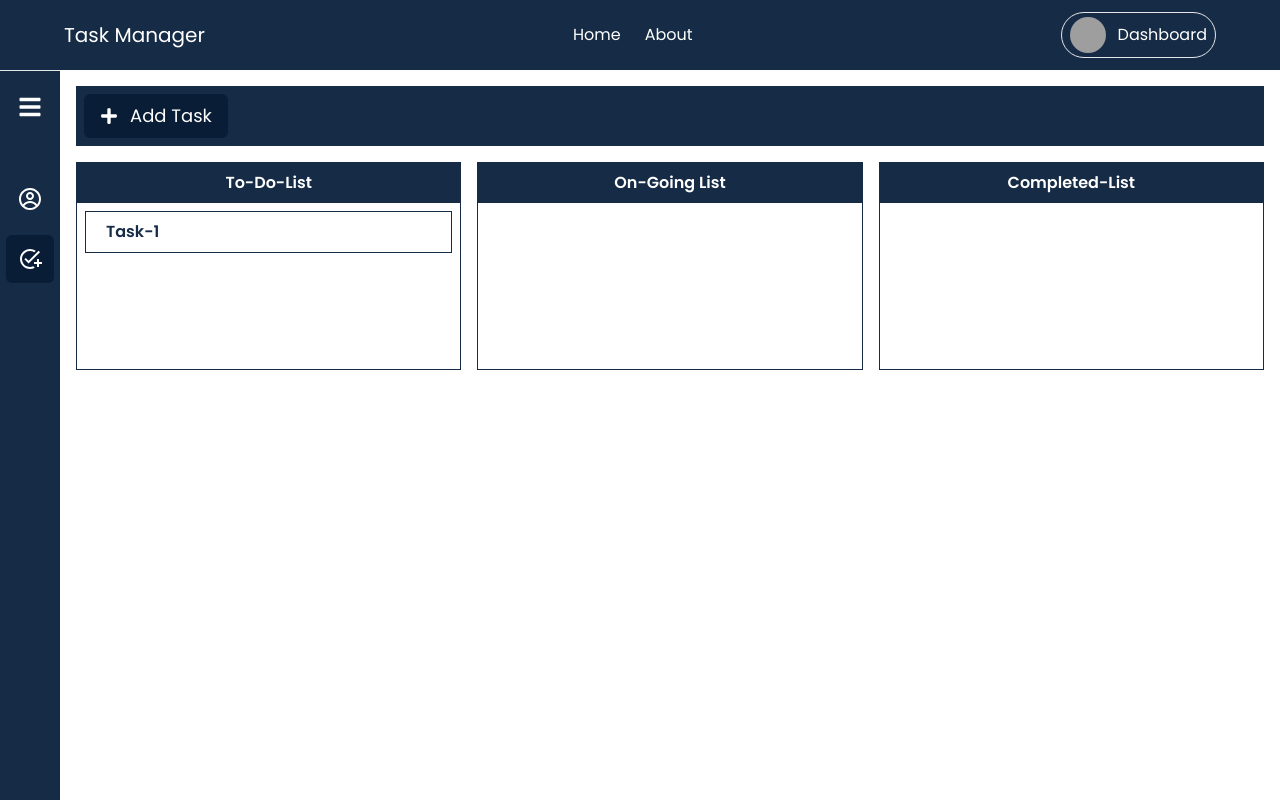
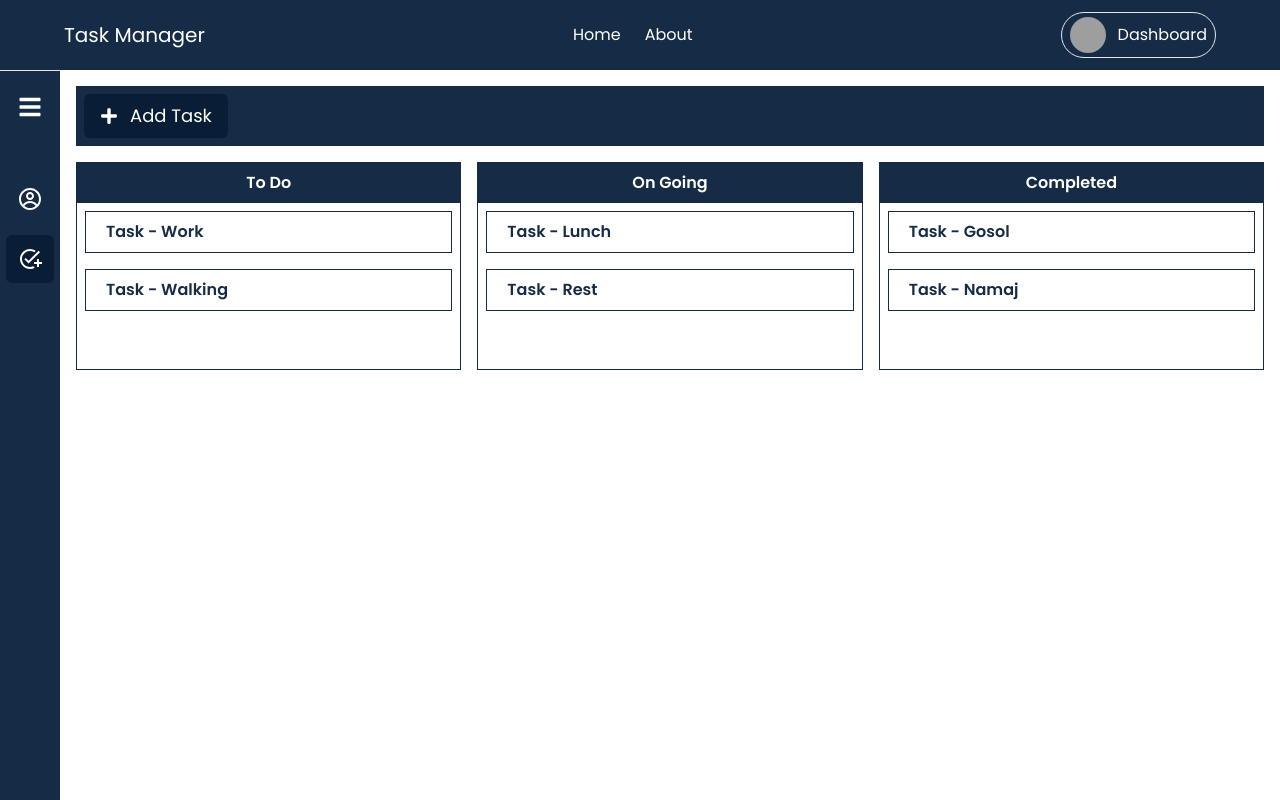
Before and after one commit to akibrahman/task-manager-client, a React (Vite) app: page /dashboard/tasks in a window 1280 px wide. Built offline with nearby package versions, Linux system fonts and the light colour scheme; grey boxes are pictures that could not be loaded.

Commit message:
Dragging functionality completed with fake data

```diff
--- a/src/App.jsx
+++ b/src/App.jsx
@@ -1,14 +1,18 @@
+import { DndProvider } from "react-dnd";
+import { HTML5Backend } from "react-dnd-html5-backend";
 import { Outlet } from "react-router-dom";
 import NavBar from "./Components/NavBar";
 
 function App() {
   return (
+    <DndProvider backend={HTML5Backend}>
       <>
         <NavBar />
         <div className="h-[calc(100vh-70px)] min-h-[calc(100vh-70px)]">
           <Outlet />
         </div>
       </>
+    </DndProvider>
   );
 }
 
--- a/src/Components/Tasks.jsx
+++ b/src/Components/Tasks.jsx
@@ -1,6 +1,41 @@
+import { useDrag, useDrop } from "react-dnd";
 import { FaPlus } from "react-icons/fa";
+import { camelCaseToCapitalized } from "../Utils/camelCaseToCapitalized";
 
 const Tasks = () => {
+  const statuses = ["toDo", "onGoing", "completed"];
+  const tasks = [
+    {
+      id: 1,
+      name: "Gosol",
+      status: "completed",
+    },
+    {
+      id: 2,
+      name: "Namaj",
+      status: "completed",
+    },
+    {
+      id: 3,
+      name: "Lunch",
+      status: "onGoing",
+    },
+    {
+      id: 4,
+      name: "Rest",
+      status: "onGoing",
+    },
+    {
+      id: 5,
+      name: "Work",
+      status: "toDo",
+    },
+    {
+      id: 6,
+      name: "Walking",
+      status: "toDo",
+    },
+  ];
   return (
     <>
       <div>
@@ -12,29 +47,62 @@ const Tasks = () => {
       </div>
 
       <div className="grid grid-cols-3 gap-4 mx-4">
-        <div className="border border-primary min-h-52">
-          <p className="text-center bg-primary text-white py-2 font-semibold">
-            To-Do-List
-          </p>
-          <div className="p-2">
-            <p className="pl-5 text-primary py-2 font-semibold border border-primary">
-              Task-1
-            </p>
-          </div>
-        </div>
-        <div className="border border-primary min-h-52">
-          <p className="text-center bg-primary text-white py-2 font-semibold">
-            On-Going List
-          </p>
-        </div>
-        <div className="border border-primary min-h-52">
-          <p className="text-center bg-primary text-white py-2 font-semibold">
-            Completed-List
-          </p>
-        </div>
+        {statuses.map((status, i) => (
+          <SingleBlock status={status} tasks={tasks} key={i} />
+        ))}
       </div>
     </>
   );
 };
+//! Single Block -----------------------
+const SingleBlock = ({ status, tasks }) => {
+  const [{ isOver }, drop] = useDrop(() => ({
+    accept: "task",
+    drop: (item) => addItemToSection(item.id),
+    collect: (monitor) => ({
+      isOver: !!monitor.isOver(),
+    }),
+  }));
+
+  //!
+  const addItemToSection = (id) => {
+    console.log("Dropped - ", id, status);
+  };
+  return (
+    <div ref={drop} className="border border-primary min-h-52">
+      <p className="text-center bg-primary text-white py-2 font-semibold">
+        {camelCaseToCapitalized(status)}
+      </p>
+      {/*  */}
+      {tasks
+        .filter((t) => t.status == status)
+        .map((task, i) => (
+          <SingleTask key={i} task={task} />
+        ))}
+      {/*  */}
+    </div>
+  );
+};
+//! Single Task -----------------------
+const SingleTask = ({ task }) => {
+  const [{ isDragging }, drag] = useDrag(() => ({
+    type: "task",
+    item: { id: task.id },
+    collect: (monitor) => ({
+      isDragging: !!monitor.isDragging(),
+    }),
+  }));
+  //   console.log(isDragging);
+  return (
+    <div
+      ref={drag}
+      className={`p-2 cursor-grab ${isDragging ? "opacity-25" : "opacity-100"}`}
+    >
+      <p className="pl-5 text-primary py-2 font-semibold border border-primary">
+        Task - {task.name}
+      </p>
+    </div>
+  );
+};
 
 export default Tasks;
--- /dev/null
+++ b/src/Utils/camelCaseToCapitalized.js
@@ -0,0 +1,14 @@
+export const camelCaseToCapitalized = (input) => {
+  // Split the input string into words based on uppercase letters
+  var words = input.split(/(?=[A-Z])/);
+
+  // Capitalize the first letter of each word
+  var capitalizedWords = words.map(function (word) {
+    return word.charAt(0).toUpperCase() + word.slice(1);
+  });
+
+  // Join the words back together to form the capitalized text
+  var capitalizedText = capitalizedWords.join(" ");
+
+  return capitalizedText;
+};
```
Lines whose indentation alone changed are shown as unchanged.
